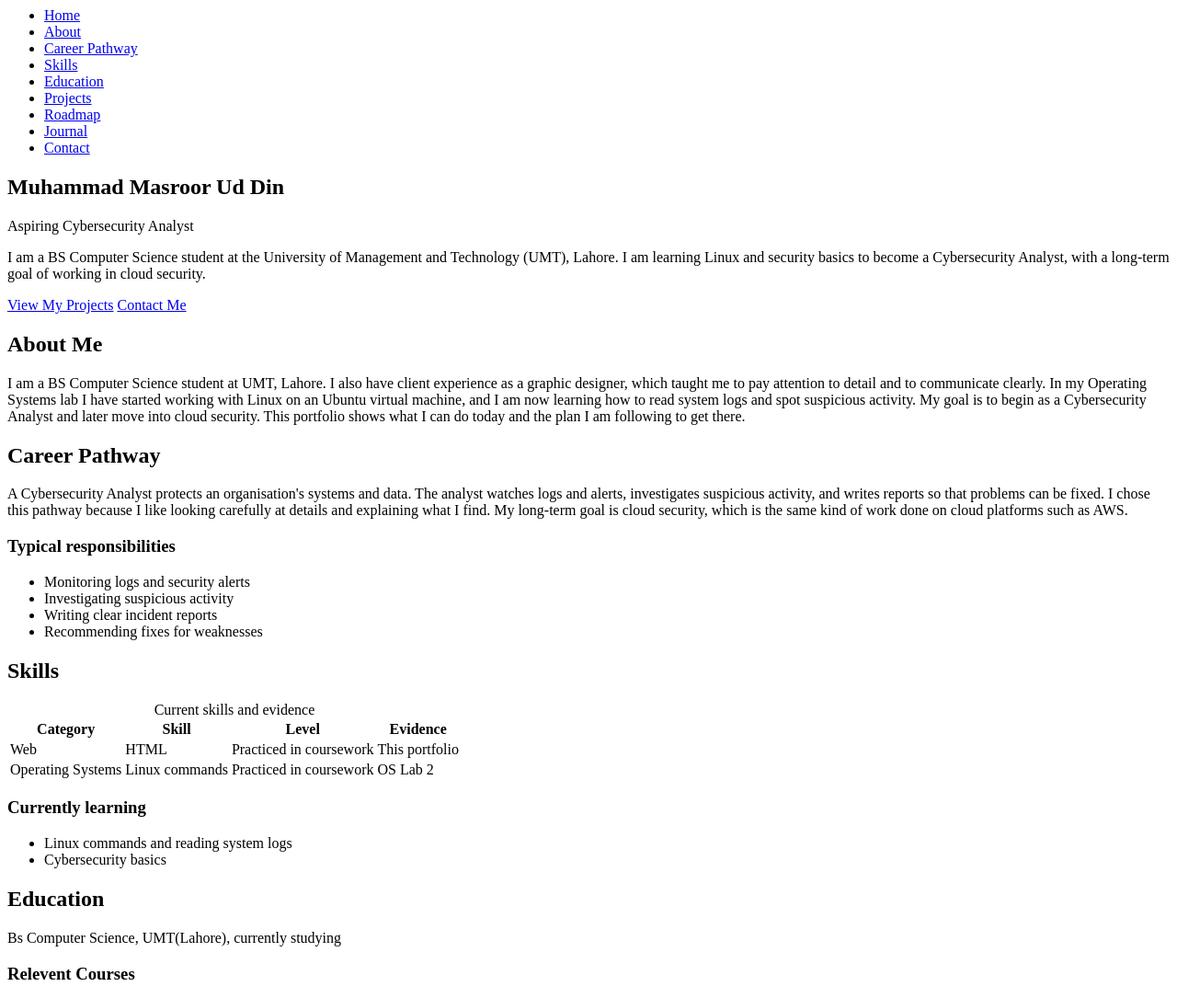
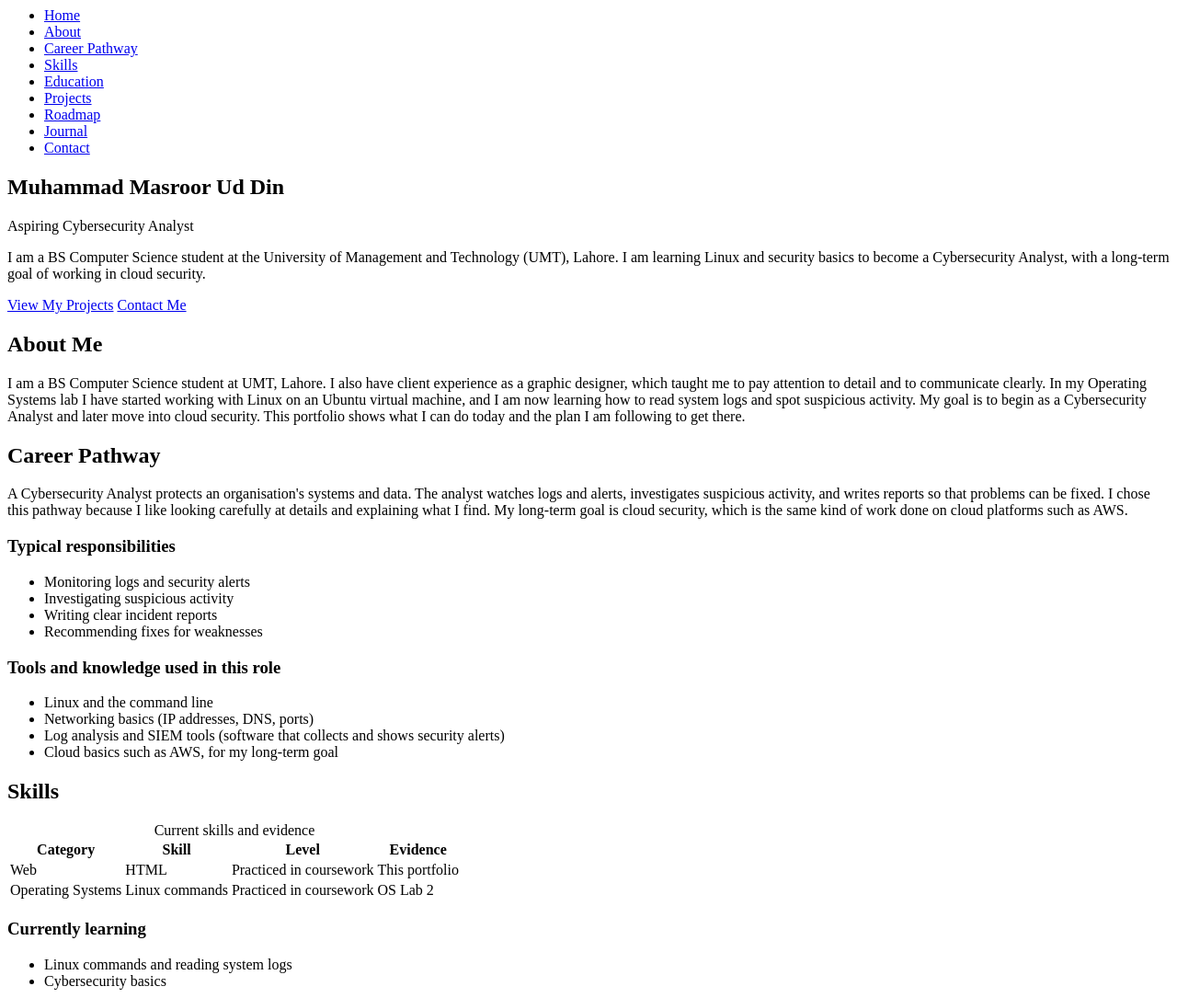
Before and after one commit to masroor-moon/portfolio, a plain HTML site: page index.html in a window 1280 px wide. Shown: the top 1085 px of the page at 92% size. Drawn offline with Linux system fonts and the light colour scheme.

Commit message:
tools and knowlwdge in cyber security role added in pathway

```diff
--- a/index.html
+++ b/index.html
@@ -39,6 +39,14 @@
                  <li>Writing clear incident reports</li>
                  <li>Recommending fixes for weaknesses</li>
             </ul>
+            <h3>Tools and knowledge used in this role</h3>
+            <ul>
+                 <li>Linux and the command line</li>
+                 <li>Networking basics (IP addresses, DNS, ports)</li>
+                 <li>Log analysis and SIEM tools (software that collects and shows security alerts)</li>
+                 <li>Cloud basics such as AWS, for my long-term goal</li>
+            </ul>
+
         </section>
 
 
```
